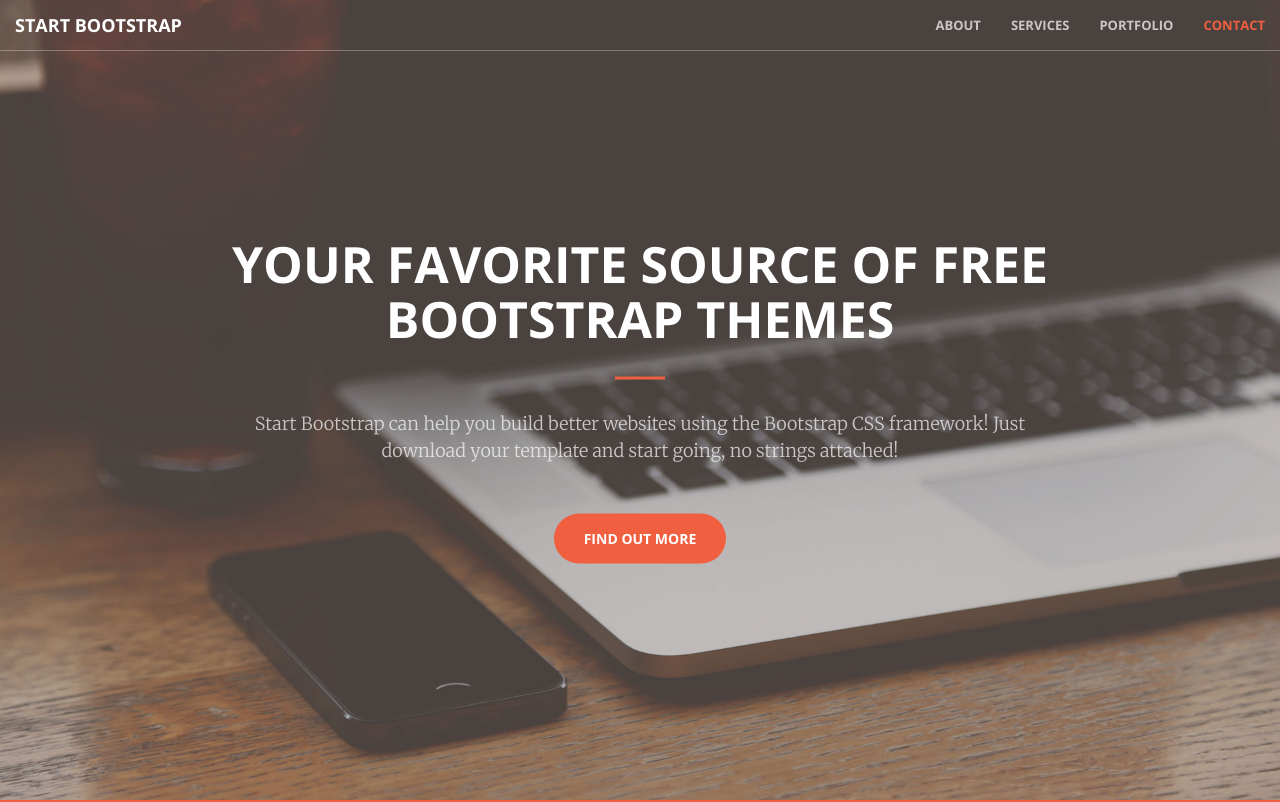
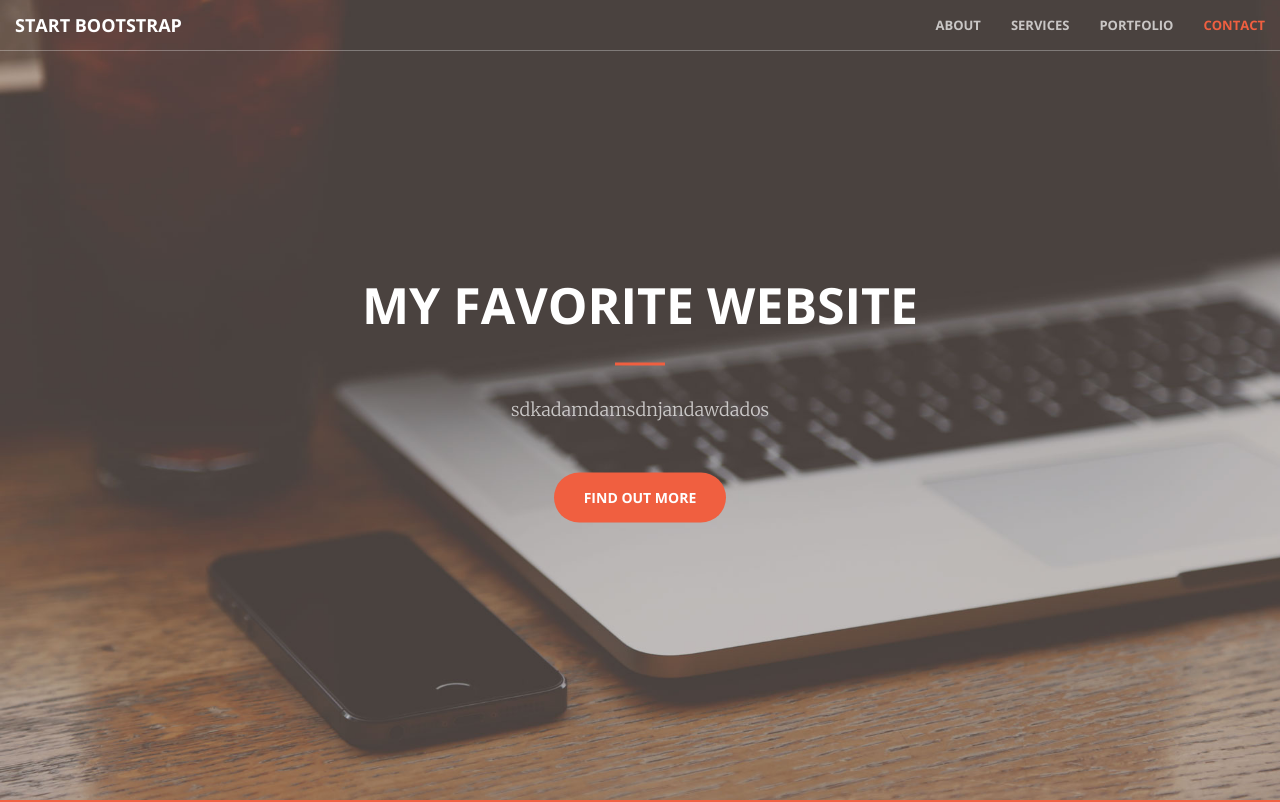
Before and after one commit to irbahhana/Mybootstrap, a website: page index.html in a window 1280 px wide. Shown: the top 802 px of the page. Drawn offline with nearby package versions, Linux system fonts and the light colour scheme.

Commit message:
second commit

```diff
--- a/index.html
+++ b/index.html
@@ -9,7 +9,7 @@
     <meta name="description" content="">
     <meta name="author" content="">
 
-    <title>Creative - Start Bootstrap Theme</title>
+    <title>Website Naufal</title>
 
     <!-- Bootstrap Core CSS -->
     <link href="vendor/bootstrap/css/bootstrap.min.css" rel="stylesheet">
@@ -71,9 +71,9 @@
     <header>
         <div class="header-content">
             <div class="header-content-inner">
-                <h1 id="homeHeading">Your Favorite Source of Free Bootstrap Themes</h1>
+                <h1 id="homeHeading">MY FAVORITE WEBSITE</h1>
                 <hr>
-                <p>Start Bootstrap can help you build better websites using the Bootstrap CSS framework! Just download your template and start going, no strings attached!</p>
+                <p>sdkadamdamsdnjandawdados</p>
                 <a href="#about" class="btn btn-primary btn-xl page-scroll">Find Out More</a>
             </div>
         </div>
@@ -86,7 +86,7 @@
                     <h2 class="section-heading">We've got what you need!</h2>
                     <hr class="light">
                     <p class="text-faded">Start Bootstrap has everything you need to get your new website up and running in no time! All of the templates and themes on Start Bootstrap are open source, free to download, and easy to use. No strings attached!</p>
-                    <a href="#services" class="page-scroll btn btn-default btn-xl sr-button">Get Started!</a>
+                    <a href="#services" class="p WEage-scroll btn btn-default btn-xl sr-button">Get Started!</a>
                 </div>
             </div>
         </div>
```
Also changed, not shown: firebase.json (added), 2 other files.
